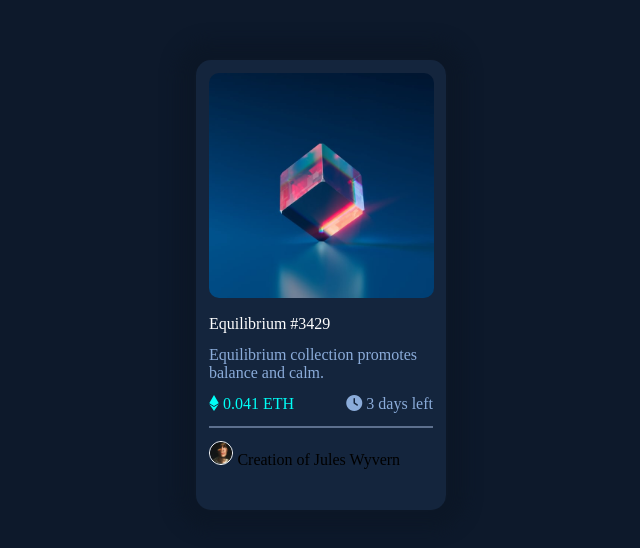
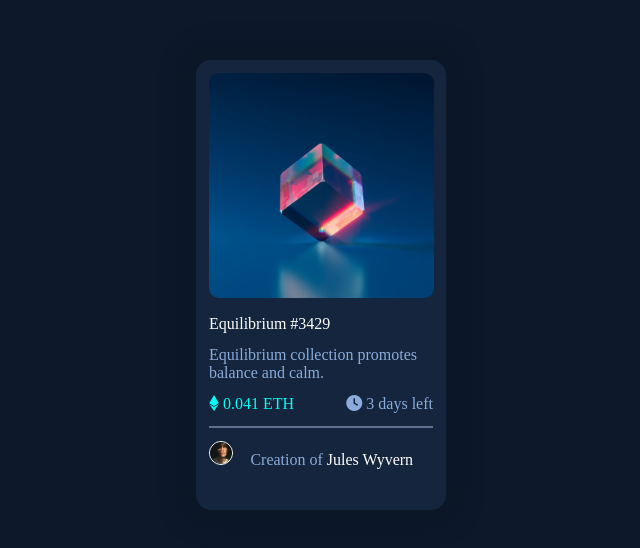
Before and after one commit to ciana-banana/nft-preview-card-component, a plain HTML site: page index.html in a window 1280 px wide. Shown: the part 104-652 px from the top of the page, without its empty margins (319-959 px from the left). Drawn offline with Linux system fonts and the light colour scheme.

Commit message:
working on footer text

```diff
--- a/index.html
+++ b/index.html
@@ -16,8 +16,7 @@
 
     <link rel="stylesheet" href="/style.css" />
     <script
-      src="https://kit.fontawesome.com/cae73452cc.js"
-      crossorigin="anonymous"
+      src="https://kit.fontawesome.com/cae73452cc.js" crossorigin="anonymous"
     ></script>
   </head>
   <body>
@@ -36,7 +35,7 @@
       <hr />
       <div id="footer_container">
         <img src="/images/image-avatar.png" alt="profile_pic" />
-        <spam>Creation of Jules Wyvern</spam>
+        <spam id="footer_text">Creation of</spam> <spam id="creator_name">Jules Wyvern</spam>
       </div>
     </div>
   </body>
--- a/style.css
+++ b/style.css
@@ -35,7 +35,7 @@ body {
     color: hsl(0, 0%, 100%);
 }
 
-#second_text, #fourth_text{
+#second_text, #fourth_text, #footer_text{
     color: hsl(215, 51%, 70%);
 }
 
@@ -61,6 +61,18 @@ hr {
     border-radius: 50%;
     border-color: white;
 }
+
+#footer_text {
+    margin: 0 0 0 13px;
+}
+
+#footer_text {
+
+}
+
+#creator_name {
+    color: white;
+}
 /* .bottom_text p{
     display: inline-block;
 } */
```
